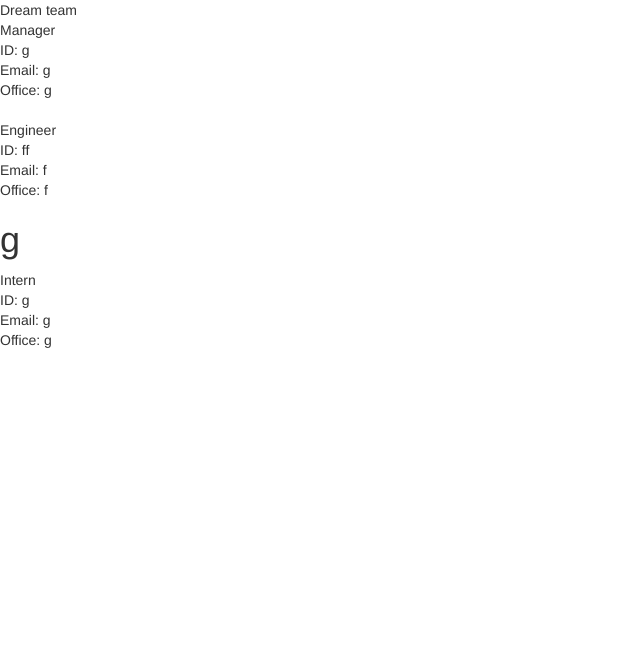
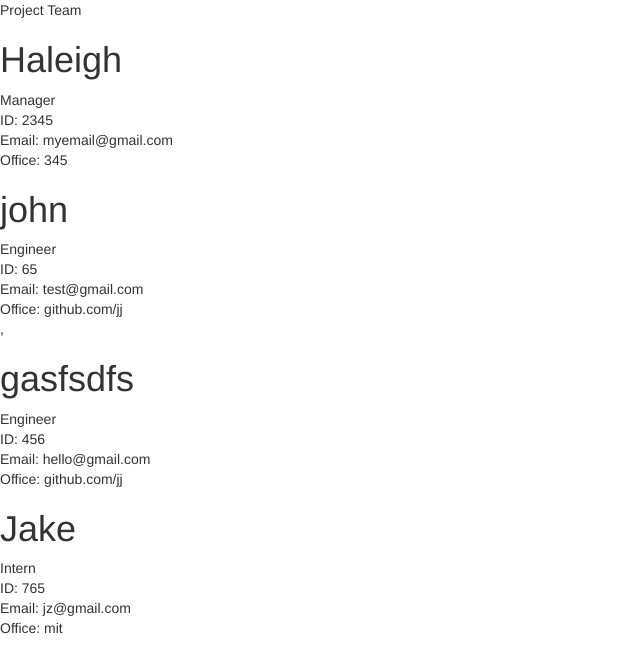
Before and after one commit to Hrzonca/who-am-i-working-with, a website: page worker.html in a window 1280 px wide. Shown: the whole page, without its empty margins (0-640 px from the left). Drawn offline with nearby package versions, Linux system fonts and the light colour scheme.

```diff
--- a/worker.html
+++ b/worker.html
@@ -8,32 +8,42 @@
     <title>Office Team</title>
   </head>
   <body>
-  <header>Dream team</header>
+  <header> Project Team</header>
 
 <section class="card">
 <div>
+<h1> Haleigh </h1>
 <div> Manager </div>
-<div>ID: g</div>
-<div href='#' class="card-link">Email: g</div>
-<div>Office: g</div>
+<div>ID: 2345</div>
+<div href='#' class="card-link">Email: myemail@gmail.com</div>
+<div>Office: 345</div>
 </div>
 </section>
 <section class="card">
 <div>
-<h1>  </h1>
+<h1> john </h1>
 <div> Engineer </div>
-<div>ID: ff</div>
-<div href='#' class="card-link">Email: f</div>
-<div>Office: f</div>
+<div>ID: 65</div>
+<div href='#' class="card-link">Email: test@gmail.com</div>
+<div>Office: github.com/jj</div>
+</div>
+</section>,
+<section class="card">
+<div>
+<h1> gasfsdfs </h1>
+<div> Engineer </div>
+<div>ID: 456</div>
+<div href='#' class="card-link">Email: hello@gmail.com</div>
+<div>Office: github.com/jj</div>
 </div>
 </section>
 <section class="card">
 <div>
-<h1> g </h1>
+<h1> Jake </h1>
 <div>Intern</div>
-<div>ID: g</div>
-<div href='#' class="card-link">Email: g</div>
-<div>Office: g</div>
+<div>ID: 765</div>
+<div href='#' class="card-link">Email: jz@gmail.com</div>
+<div>Office: mit</div>
 </div>
 </section>
   </body>
```
Also changed, not shown: lib/formatHtml.js (+6 -4 lines), test/Engineer.test.js (renamed from test/testEngineer.test.js, +7 -0 lines), test/Intern.test.js (added), test/manager.test.js (added), test/testIntern.js (deleted), test/testmanager.js (deleted), test/worker.js (deleted), test/worker.test.js (added).
